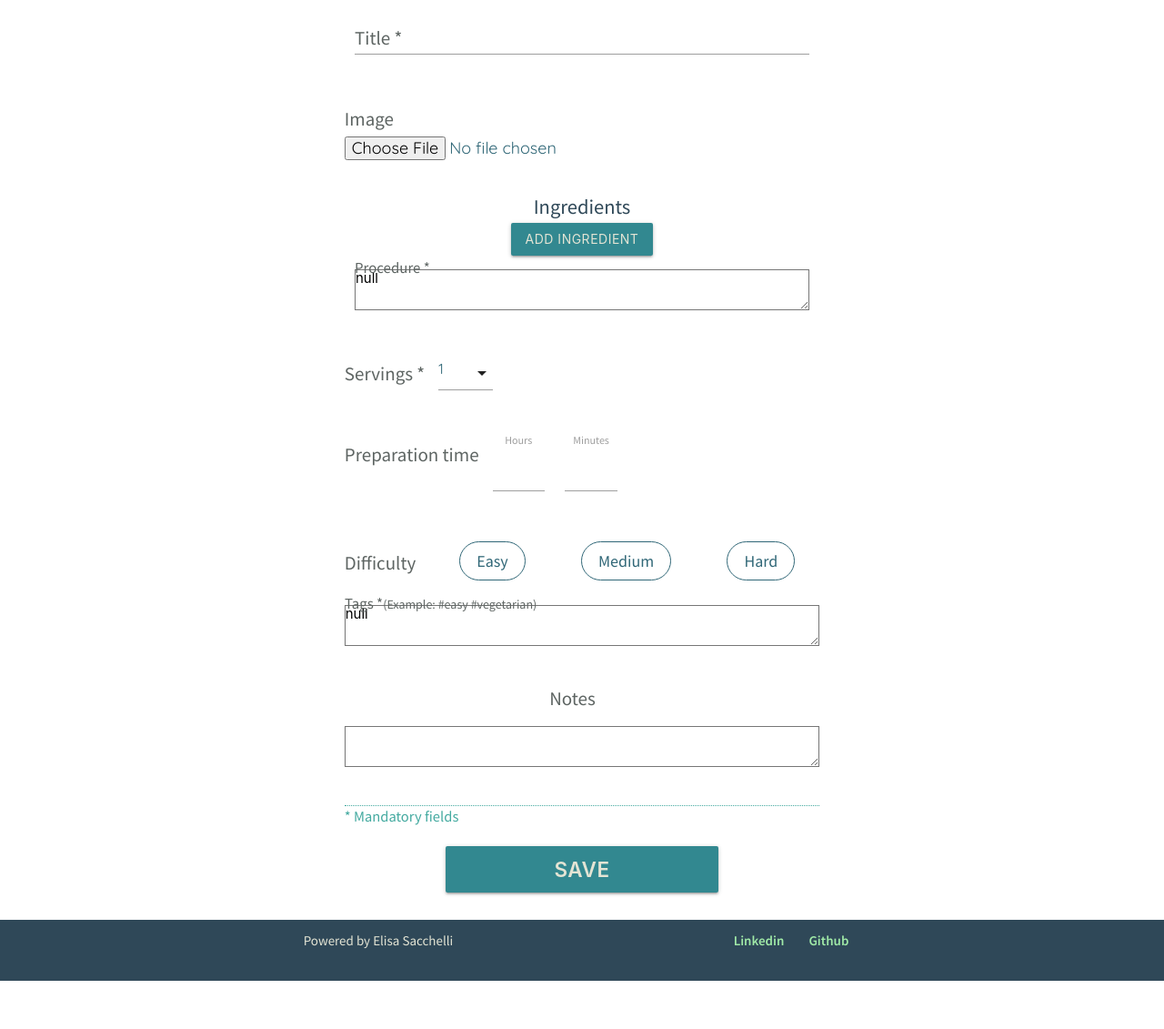
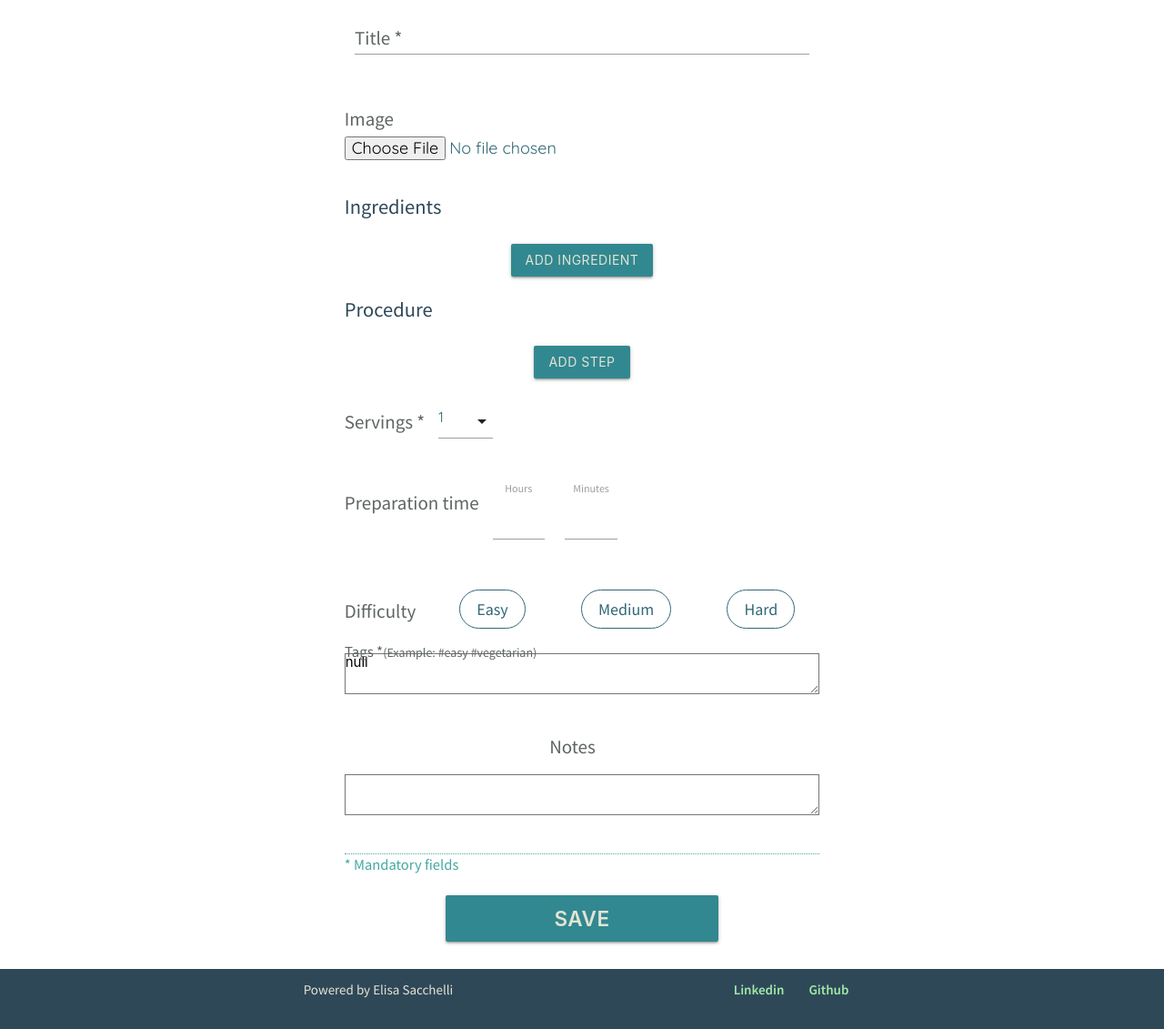
Before and after one commit to EliSacch/yummy, a Django app: page /add_recipe/ in a window 1280 px wide. Shown: the part 142-1273 px from the top of the page at 91% size. Before the commit the page ends 1220 px from the top, so only its background shows below. Run offline with Django 4.2, Linux system fonts and the light colour scheme; the visitor is signed in with stand-in values (Sample User, id 1).

Commit message:
Implement multy steps functionality in recipe form

```diff
--- a/recipebook/forms.py
+++ b/recipebook/forms.py
@@ -1,11 +1,13 @@
 from django import forms
-from django.forms import MultiWidget, TextInput, BaseModelFormSet
+from django.forms import formset_factory
 from django.forms.models import inlineformset_factory
+from django.contrib.postgres.forms import SimpleArrayField
 
 from .models import Recipe, Ingredient, User, UserProfileImage
 
 class RecipeForm(forms.ModelForm):
     image = forms.ImageField(required=False)
+    procedure = SimpleArrayField(forms.CharField(max_length=1000), widget=forms.Textarea, required=False)
     servings = forms.IntegerField(widget=forms.Select(choices=[(i, i) for i in range(1, 25)]))
     preparation_time = forms.JSONField(widget=forms.HiddenInput, required=False)
     difficulty_choices = [('1', 'Easy'), ('2', 'Medium'), ('3', 'Hard')]
@@ -23,6 +25,12 @@ class IngredientsForm(forms.ModelForm):
 
 
 IngredientFormSet = inlineformset_factory(Recipe, Ingredient, fields=('name','amount', 'unit'), extra=0, can_delete=True)
+
+
+class StepsForm(forms.Form):
+    step = forms.CharField(max_length=50, required=False)
+
+StepsFormset = formset_factory(StepsForm, extra=0, can_delete=True)
 
 
 class RecipeSearchFrom(forms.Form):
--- a/recipebook/models.py
+++ b/recipebook/models.py
@@ -8,7 +8,7 @@ from cloudinary.models import CloudinaryField
 class Recipe(models.Model):
     title = models.CharField(max_length=200)
     user = models.ForeignKey(User, on_delete=models.CASCADE, related_name='recipes')
-    procedure = ArrayField(models.TextField(max_length=200))
+    procedure = ArrayField(models.TextField(max_length=200), blank=True, null=True)
     servings = models.IntegerField()
     preparation_time = models.JSONField(blank=True, null=True)
     difficulty = models.IntegerField(blank=True, null=True)
--- a/recipebook/views.py
+++ b/recipebook/views.py
@@ -1,6 +1,6 @@
 from django.views import generic, View
 from django .views.generic.edit import FormView, UpdateView, DeleteView
-from django.views.generic.detail import SingleObjectMixin # to select 1 item from db
+from django.views.generic.detail import SingleObjectMixin
 
 from django.urls import reverse
 from django.http import HttpResponseRedirect, JsonResponse
@@ -10,7 +10,7 @@ from django.core import serializers
 from django.core.paginator import Paginator
 
 from .models import Recipe, Ingredient, User, UserProfileImage
-from .forms import RecipeForm, IngredientFormSet, RecipeSearchFrom, UserProfileForm, UserProfileImageForm, UserDeleteForm
+from .forms import RecipeForm, IngredientFormSet, RecipeSearchFrom, UserProfileForm, UserProfileImageForm, UserDeleteForm, StepsFormset
 from .filters import RecipeFilter
 
 
@@ -24,7 +24,9 @@ class HomeView(generic.ListView):
         context = super(HomeView, self).get_context_data(**kwargs)
         search_form = RecipeSearchFrom()
         if self.request.user.is_authenticated:
+            # We only display the recipes created by the logged in user
             all_recipes = Recipe.objects.filter(user=self.request.user)
+            # We only display 5 random recipes in the home page
             random_recipes = all_recipes.order_by('?')[:5]
             user_profile_image = UserProfileImage.objects.filter(user=self.request.user).first()
 
@@ -39,8 +41,9 @@ class HomeView(generic.ListView):
         return context
 
     def get_tags(self):
+        # We get all the tags from the recipes created by the user
         all_tags = Recipe.objects.filter(user=self.request.user).values_list('tags', flat=True).distinct()
-
+        # Then we remove the duplicates
         tags = []
         for tag in all_tags:
             for t in tag:
@@ -53,9 +56,9 @@ class HomeView(generic.ListView):
 
 
     def post(self, request, *args, **kwargs):
-        #form = RecipeSearchFrom(request.GET)
         queryset = Recipe.objects.filter(user=self.request.user)
-
+        """The following code was taken from the "Very Academy" tutorial on YouTube
+            The link to the tutorial is: https://www.youtube.com/watch?v=Ct34iiOltgo"""
         if request.POST.get('action') == 'post':
             search_string = str(request.POST.get('search_string'))
             if search_string is not None:
@@ -65,6 +68,7 @@ class HomeView(generic.ListView):
                 return JsonResponse({'data' : data}, status=200)
             else:
                 return JsonResponse({'data' : 'No results found'}, status=200)
+        """End of the code taken from the "Very Academy" tutorial on YouTube"""
 
 
 # View for the my recipes page that displays all the reciepes created by the user
@@ -85,6 +89,7 @@ class RecipeListView(generic.ListView):
         # Pagination
         paginate = Paginator(self.filterset.qs, 6)
         page_number = self.request.GET.get('page')
+        # Profile image
         user_profile_image = UserProfileImage.objects.filter(user=self.request.user).first()
 
         if self.request.user.is_authenticated:
@@ -103,6 +108,7 @@ class RecipeDetailView(View):
     def get(self, request, pk, *args, **kwargs):
         if self.request.user.is_authenticated:
             queryset = Recipe.objects.filter(user=self.request.user)
+            # We get the recipe with the given pk
             recipe = get_object_or_404(queryset, pk=pk)
             difficulty_choices = [(1, 'Easy'), (2, 'Medium'), (3, 'Hard')]
 
@@ -123,36 +129,67 @@ class AddNewRecipeView(generic.CreateView, SingleObjectMixin):
     template_name = 'add_recipe.html'
 
     def get_context_data(self, **kwargs):
+        self.object = []
         context = super(AddNewRecipeView, self).get_context_data(**kwargs)
         context = {
             'form': RecipeForm(instance=self.object or None),
             'formset' : IngredientFormSet(queryset=Ingredient.objects.none()),
+            'steps_formset' : StepsFormset,
         }
         return context
 
     def get(self, request, *args, **kwargs):
         form = RecipeForm()
         formset = IngredientFormSet(queryset=Ingredient.objects.none())
-        return render(request, 'add_recipe.html', {'form': form, 'formset': formset})
+        steps_formset = StepsFormset
+        return render(request, 'add_recipe.html', {'form': form, 'formset': formset, 'steps_formset' : steps_formset})
 
     def post(self, request, *args, **kwargs):
         form = RecipeForm(self.request.POST)
 
+        # Before saving the form we check if there is any step added to the procedure
+        steps_formset = StepsFormset(self.request.POST)
+        procedure = []
+        if steps_formset.is_valid():
+            for step in steps_formset:
+                # We check if the step is empty or if it was deleted
+                if step in steps_formset.deleted_forms:
+                    pass
+                elif step.cleaned_data.get('step') is not None:
+                    # If the step is not empty we add it to the procedure
+                    procedure.append(step.cleaned_data.get('step'))
+                else:
+                    pass
+            # Then we assign it to the procedure attribure of this object
+            self.procedure = procedure
+        else:
+            messages.error(self.request, form.errors)
+            return super().form_invalid(form)
+
         if form.is_valid():
             recipe = form.save(commit=False)
             formset = IngredientFormSet(self.request.POST, instance=recipe)
+
             if formset.is_valid():
+                # We assign the user to the recipe
                 recipe.user = self.request.user
+                # We split the tags and add them to the recipe as an array
                 tags = form.cleaned_data.get('tags')[0].split(' ')
                 tags_array = [tag for tag in tags]
                 recipe.tags = tags_array
-
+                # We assign the procedure to the recipe
+                recipe.procedure = self.procedure
                 recipe.save()
 
+                # Then we save the ingredients
                 formset.save(commit=False)
                 for ingredient in formset:
-                    if ingredient.cleaned_data.get('name') is not None:
-                        ingredient.recipe = recipe
+                    # We check if the ingredient is empty or if it was deleted
+                    if ingredient in formset.deleted_forms:
+                        pass
+                    elif ingredient.cleaned_data.get('name') is not None:
+                        # If the ingredient is not empty we assign the user and add it to the recipe
+                        ingredient.instance.recipe = recipe
                         ingredient.save()
                     else:
                         pass
@@ -180,7 +217,6 @@ class EditRecipeView(UpdateView, SingleObjectMixin):
     form_class = RecipeForm
     template_name = 'edit_recipe.html'
 
-
     def get_context_data(self, **kwargs):
         self.object = self.get_object()
         context = super(EditRecipeView, self).get_context_data(**kwargs)
@@ -188,6 +224,7 @@ class EditRecipeView(UpdateView, SingleObjectMixin):
             'form': RecipeForm(instance=self.object),
             'preparation_time' : self.object.preparation_time if self.object else None,
             'formset' : IngredientFormSet(instance=self.object),
+            'steps_formset' : StepsFormset(initial=[{'step': step} for step in self.object.procedure])
         }
         return context
 
@@ -195,21 +232,46 @@ class EditRecipeView(UpdateView, SingleObjectMixin):
         self.object = self.get_object()
         form = RecipeForm(self.request.POST, request.FILES, instance=self.object)
 
+        # Before saving the form we check if there is any step added to the procedure
+        steps_formset = StepsFormset(self.request.POST)
+        procedure = []
+        if steps_formset.is_valid():
+            for step in steps_formset:
+                # We check if the step is empty or if it was deleted
+                if step in steps_formset.deleted_forms:
+                    pass
+                elif step.cleaned_data.get('step') is not None:
+                    # If the step is not empty we add it to the procedure
+                    procedure.append(step.cleaned_data.get('step'))
+                else:
+                    pass
+            # Then we assign it to the procedure attribure of this object
+            self.procedure = procedure
+        else:
+            messages.error(self.request, form.errors)
+            return super().form_invalid(form)
+
         if form.is_valid():
             recipe = form.save(commit=False)
             formset = IngredientFormSet(self.request.POST, self.request.FILES, instance=recipe)
 
             if formset.is_valid():
+                # We assign the user to the recipe
                 recipe.user = self.request.user
+                # We split the tags and add them to the recipe as an array
                 tags = form.cleaned_data.get('tags')[0].split(' ')
                 recipe.tags = tags
+                # We assign the procedure to the recipe
+                recipe.procedure = self.procedure
                 recipe.save()
 
                 formset.save(commit=False)
                 for ingredient in formset:
+                    # We check if the ingredient is empty or if it was deleted
                     if ingredient in formset.deleted_forms:
                         ingredient.instance.delete()
                     elif ingredient.cleaned_data.get('name') is not None:
+                        # If the ingredient is not empty we assign the user and add it to the recipe
                         ingredient.instance.recipe = recipe
                         ingredient.save()
                     else:
@@ -248,6 +310,11 @@ class DeleteRecipeView(DeleteView):
 
 # View for the user profile page
 class ProfileView(FormView):
+    """
+    View for the user profile page.
+    I used a FormView, instead of UpdateView, because the UpdateView requires to have pk in the url.
+    Because each user hase only one profile, I don't need to have pk in the url.
+    """
     model = User
     form_classes = {
         'user_details_form' : UserProfileForm,
@@ -282,8 +349,10 @@ class ProfileView(FormView):
         user_profile_image = UserProfileImage.objects.filter(user=self.request.user).first()
         form_image = UserProfileImageForm(request.POST, self.request.FILES, instance=user_profile_image)
 
+        # We check if the user has uploaded a new image
         if request.FILES:
             image = form_image.save(commit=False)
+            # We assign the user to the image
             image.user = self.request.user
             if form_image.is_valid():
                 form_image.save()
@@ -294,6 +363,7 @@ class ProfileView(FormView):
                 return super().form_invalid(form_image)
 
         else:
+            # If the user has not uploaded a new image, it means that the post request was for the user details
             if form.is_valid():
                 form.save()
                 messages.success(self.request, 'User details updated successfully!')
@@ -301,6 +371,8 @@ class ProfileView(FormView):
             else:
                 print('form invalid')
                 messages.error(self.request, form.errors)
+                # Using "return super().form_invalid(form)" here caused issues with the form, that disappeared form the page,
+                # so I used the following line instead
                 return HttpResponseRedirect(reverse('profile'))
 
     def form_valid(self, form):
@@ -314,6 +386,7 @@ class ProfileView(FormView):
 # Delete user view
 class DeleteUserView(DeleteView):
     model = User
+    # If the user deletes the account, we redirect to the home page
     success_url = '/'
 
     def get(self, request, *args, **kwargs):
--- a/static/js/scripts.js
+++ b/static/js/scripts.js
@@ -26,9 +26,11 @@ $(document).ready(function () {
     /* Event listener to the profile image field */
     $('#id_profile_image').change(save_profile_image);
 
-
     /* Event listener to the add ingredient button */
     $('#add-ingredient-btn').click(add_ingredient_form);
+
+    /* Event listener to the add step button */
+    $('#add-step-btn').click(add_step_form);
 
     /* Event listener to the tags field */
     $('#id_tags').on('keyup', display_tags);
@@ -40,6 +42,11 @@ $(document).ready(function () {
     /* Event listener to the remove-ingredient buttons */
     if ($('.remove-ingredient').length > 0) {
         $('.remove-ingredient').click(remove_ingredient_form);
+    }
+
+    /* Event listener to the remove-step buttons */
+    if ($('.remove-step').length > 0) {
+        $('.remove-step').click(remove_step_form);
     }
 
     /* Event listener to the difficulty choices */
@@ -101,6 +108,49 @@ function remove_ingredient_form() {
     const parentDiv = $(this).parents('.ingredient-form');
     const index = allForms.index(parentDiv);
     const deleteForm = $(`#id_ingredients-${index}-DELETE`);
+    if (allForms.length > 1) {
+        deleteForm.val('on');
+        deleteForm.prop('checked', true);
+        parentDiv.hide();
+    }
+}
+
+
+/**
+ * This function is used to add a new step form.
+ */
+function add_step_form() {
+    const emptyFormCopy = $('#empty-step-form').clone();
+    const stepsContainer = $('#steps-container');
+    const totalForms = $('#id_form-TOTAL_FORMS');
+    const formCount = $('.steps-form').length;
+    const regex = RegExp('__prefix__', 'g');
+
+    let newFormCount = formCount;
+
+    emptyFormCopy.removeClass('hidden').addClass('steps-form');
+
+    totalForms.val(newFormCount + 1);
+    emptyFormCopy.prop('id', `form-${newFormCount}`);
+    emptyFormCopy.html(emptyFormCopy.html().replace(regex, newFormCount));
+
+    stepsContainer.append(emptyFormCopy);
+
+    /* Add event listener to the remove-step button */
+    $('.remove-step').click(remove_step_form);
+
+}
+
+
+/**
+ * This function is used to remove a step form.
+ * It is called when the user clicks on the remove-step button.
+ */
+function remove_step_form() {
+    const allForms = $('.steps-form');
+    const parentDiv = $(this).parents('.steps-form');
+    const index = allForms.index(parentDiv);
+    const deleteForm = $(`#id_form-${index}-DELETE`);
     if (allForms.length > 1) {
         deleteForm.val('on');
         deleteForm.prop('checked', true);
@@ -200,9 +250,9 @@ function display_message() {
 
     if (isThereMessage) {
         messageSection.fadeIn('slow');
-        /*setTimeout(function () {
+        setTimeout(function () {
             messageSection.fadeOut('slow');
-        }, 5000);*/
+        }, 5000);
     }
 }
 
@@ -215,8 +265,10 @@ function display_message() {
  */
 function search_recipe() {
 
-    /* The following code was taken from the "Very Academy" tutorial on YouTube
-        * The link to the tutorial is: https://www.youtube.com/watch?v=Ct34iiOltgo */
+    /*
+    * The following code was taken from the "Very Academy" tutorial on YouTube
+    * The link to the tutorial is: https://www.youtube.com/watch?v=Ct34iiOltgo
+    */
     $('#id_search').on('keyup', function (e) {
         e.preventDefault();
 
--- a/templates/add_ingredients.html
+++ b/templates/add_ingredients.html
@@ -1,5 +1,7 @@
 {% if formset %}
-<p>Ingredients</p>
+<span class="row">
+    <p class="left">Ingredients</p>
+</span>
 
 <div id="ingredients-container">
 {{ formset.management_form }}
@@ -68,7 +70,7 @@
                 {{ field.errors }}
 
                 {% elif field.name == 'DELETE' %}
-                <div class="delete-checkbox">
+                <div class="hidden">
                     {{ field }}
                     <label for="{{ field.id_for_label }}">{{ field.label }} {% if field.field.required %}*{% endif %}</label>
                 </div>
--- /dev/null
+++ b/templates/add_steps.html
@@ -0,0 +1,91 @@
+<span class="row">
+    <p class="left">Procedure</p>
+</span>
+
+{% if steps_formset %}
+
+
+<div id="steps-container">
+{{ steps_formset.management_form }}
+
+    {% for form in steps_formset %}
+    {% for hidden in form.hidden_fields %}
+        {{ hidden }}
+    {% endfor %}
+    <div class="steps-form">
+        <div class="btn-container">
+            <a class="tooltipped" data-position="bottom" data-tooltip="Remove Step">
+                <button type="button" class="btn-floating primary-3 light-text remove-step">
+                    <i class="material-icons">remove</i>
+                </button>
+            </a>
+        </div>
+        <div class="row steps-formset">
+        {% for field in form.visible_fields %}
+
+            {% if field.name == 'DELETE' %}
+            <div class="hidden">
+                {{ field }}
+            </div>
+
+            {% else %}
+
+            <div class="input-field">
+                {{ field }}
+                <label for="{{ field.id_for_label }}">What to do next...</label>
+            </div>
+            {{ field.errors }}
+
+            {% endif %}
+        {% endfor %}
+        </div>
+    </div>
+
+    {% endfor %}
+
+    <!-- Empty form -->
+    <div id="empty-step-form" class="hidden">
+        <div class="btn-container">
+            <a class="tooltipped" data-position="bottom" data-tooltip="Remove Step">
+                <button type="button" class="btn-floating primary-3 light-text remove-step">
+                    <i class="material-icons">remove</i>
+                </button>
+            </a>
+        </div>
+        <div>
+            <div class="row steps-formset">
+            {% for field in steps_formset.empty_form.visible_fields %}
+
+                {% if field.name == 'DELETE' %}
+                <div class="hidden">
+                    {{ field }}
+                </div>
+
+                {% else %}
+
+                <div class="input-field">
+                    {{ field }}
+                    <label for="{{ field.id_for_label }}">What to do next...</label>
+                </div>
+                {{ field.errors }}
+
+                {% endif %}
+            {% endfor %}
+            </div>
+        </div>
+    </div>
+    <!-- End of empty form -->
+</div>
+
+<div class="btn-container">
+    <a class="tooltipped" data-position="bottom" data-tooltip="Add Step">
+        <button id="add-step-btn" type="button" class="btn primary-3 light-text">
+            Add Step
+        </button>
+    </a>
+</div>
+
+{{ steps_formset.non_form_errors}}
+
+
+{% endif %}
--- a/templates/recipe-form.html
+++ b/templates/recipe-form.html
@@ -13,7 +13,9 @@
         {{ field.errors }}
     </div>
 
-    {% include 'add_ingredients.html' %}
+    <div class="row">
+        {% include 'add_ingredients.html' %}
+    </div>
 
     {% elif field.name == "servings" %}
     <div class="row">
@@ -22,6 +24,13 @@
             {{ field }}
         </div>
         {{ field.errors }}
+    </div>
+
+    {% elif field.name == "procedure" %}
+    <div class="row">
+
+        {% include 'add_steps.html' %}
+
     </div>
 
     {% elif field.name == "preparation_time" %}
```
Also changed, not shown: static/css/style.css (+16 -6 lines), recipebook/migrations/0013_alter_recipe_procedure.py (added).
